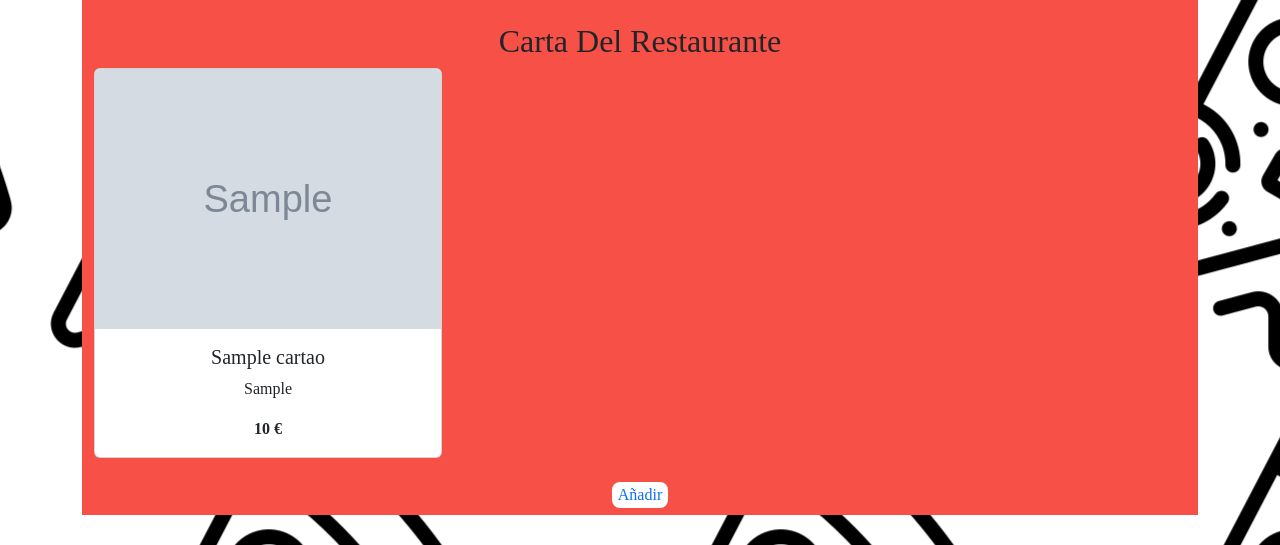
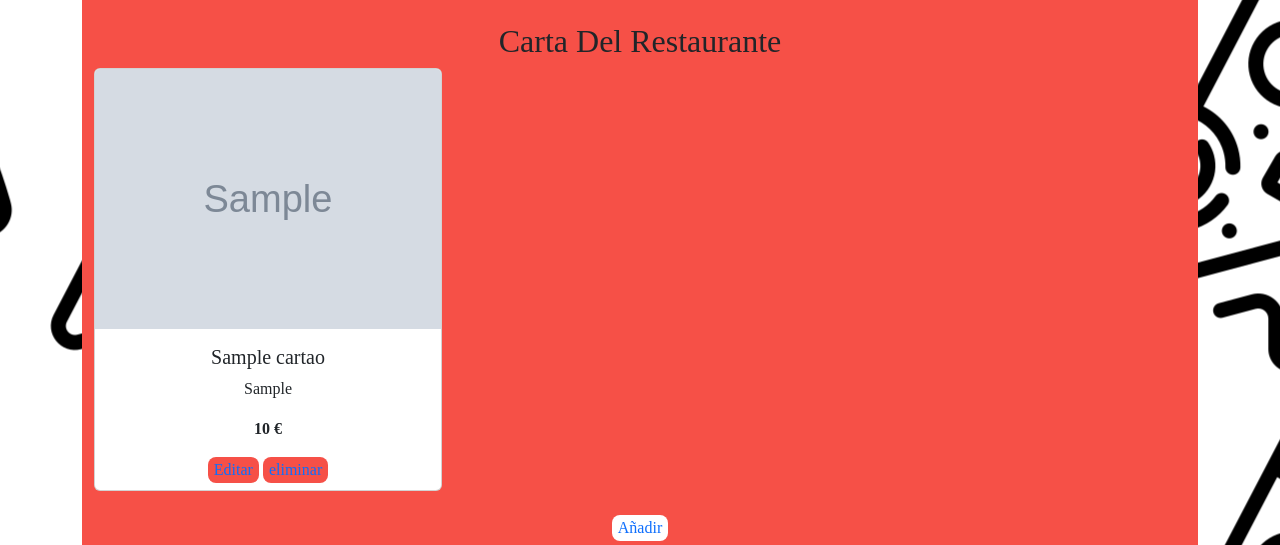
Before and after one commit to RaFaN23/ProjectClaseFinal, a Django app: page /carta/ in a window 1280 px wide. Shown: the part 110-655 px from the top of the page. Run offline with Django 5.2, Linux system fonts and the light colour scheme; tables that the repository leaves empty hold one stand-in row (values such as "Sample post"); grey boxes marked "Sample" are stand-in pictures; some web fonts are replaced.

Commit message:
añadido boton de borrar y editar

```diff
--- a/Proyecto/pizzaapp/url.py
+++ b/Proyecto/pizzaapp/url.py
@@ -20,5 +20,6 @@ urlpatterns = [
 
     #Esto es para la carta
     path('carta/',go_carta, name='carta'),
-    path('formulario_carta/',go_formulario_carta, name='formulario_carta'),
+    path('formulario_carta/nuevo/<int:id>',go_formulario_carta, name='formulario_carta'),
+    path('formulario_carta/borrar/<int:id>',eliminar_carta, name='eliminar_carta'),
 ]
--- a/Proyecto/pizzaapp/views.py
+++ b/Proyecto/pizzaapp/views.py
@@ -59,9 +59,17 @@ def go_carta(request):
     lista_carta = cartao.objects.all()
     return render(request, 'carta.html', {'carta': lista_carta})
 
-def go_formulario_carta(request):
+def go_formulario_carta(request,id):
+
+    plato = cartao.objects.filter(id=id)
+
+    if len(plato) == 0:
+        nuevo_plato = cartao()
+    else:
+        nuevo_plato=plato[0]
+
     if request.method == 'POST':
-        nuevo_plato = cartao()
+
         nuevo_plato.nombre = request.POST['nombre']
         nuevo_plato.ingredientes = request.POST['ingredientes']
         nuevo_plato.precio = request.POST['precio']
@@ -71,4 +79,12 @@ def go_formulario_carta(request):
         return redirect('carta')
 
     else:
-        return render(request, 'formularioCarta.html')
+        return render(request, 'formularioCarta.html',{'plato': nuevo_plato})
+
+
+
+def eliminar_carta(request,id):
+    plato_eliminar = cartao.objects.filter(id=id)
+    if len(plato_eliminar) != 0:
+        plato_eliminar[0].delete()
+        return redirect('carta')
--- a/Proyecto/static/css/carta.css
+++ b/Proyecto/static/css/carta.css
@@ -52,3 +52,22 @@ body{
 .enlace_formulario_carta {
     text-decoration: none;
 }
+
+
+
+
+
+.editar_eliminar{
+    background-color: #F65047 !important;
+    color: white;  !important;
+    margin-bottom: 7px;
+    border: none !important;
+    border-radius: 8px;
+}
+.editar_eliminar:hover {
+    color: #F65047 !important;
+    background-color: white !important;
+    border: 2px solid #F65047 !important;
+    border-radius: 8px;
+
+}
--- a/Proyecto/templates/carta.html
+++ b/Proyecto/templates/carta.html
@@ -24,13 +24,21 @@
                                 <p class="card-text">{{ c.ingredientes }}</p>
                                 <p class="card-text fw-bold">{{ c.precio }} €</p>
                             </div>
+                            <div class="botonescosas">
+                                <button class="editar_eliminar">
+                                    <a class="enlace_formulario_carta" href="{% url 'formulario_carta' id=c.id %}">Editar</a>
+                                </button>
+                                <button class="editar_eliminar">
+                                    <a class="enlace_formulario_carta" href="{% url 'eliminar_carta' id=c.id %}">eliminar</a>
+                                </button>
+                            </div>
                         </div>
                     </div>
                 {% endfor %}
             </div>
 
             <button class="boton-añadir">
-                <a class="enlace_formulario_carta" href="{% url 'formulario_carta' %}">Añadir</a>
+                <a class="enlace_formulario_carta" href="{% url 'formulario_carta' id=0 %}">Añadir</a>
             </button>
 
         </div>
```
Also changed, not shown: Proyecto/templates/formularioCarta.html (+5 -7 lines).
